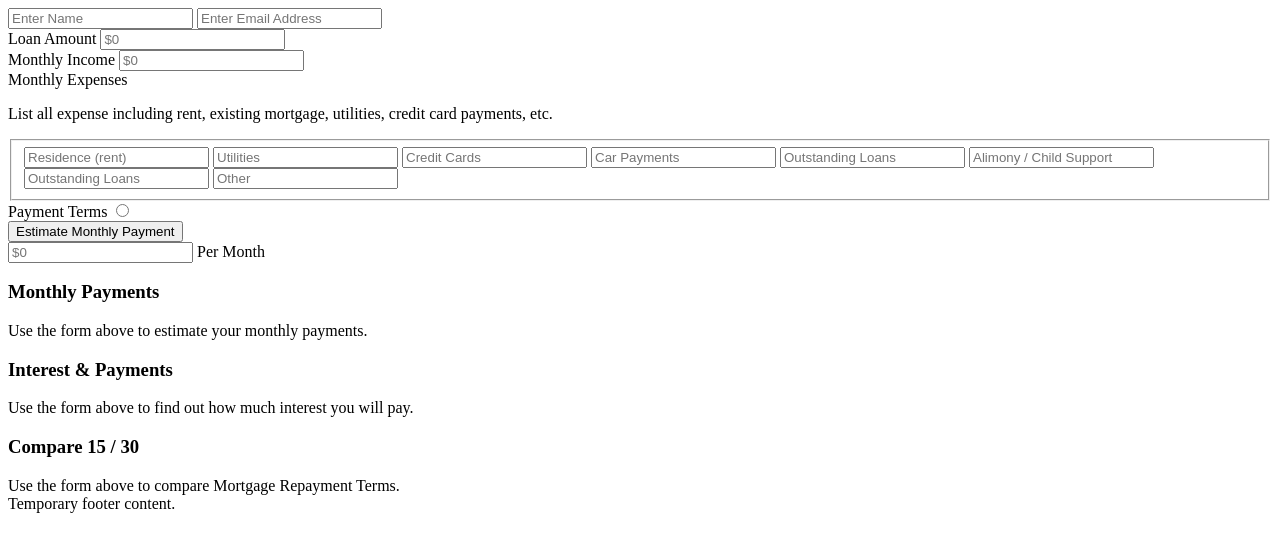
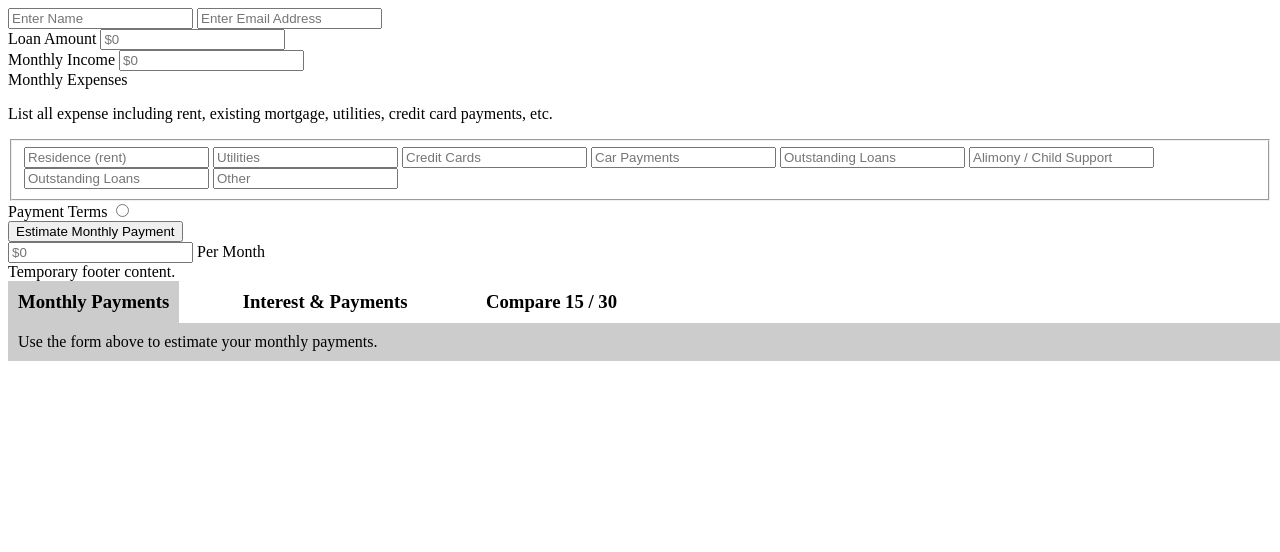
Before and after one commit to mfzaman/test, a PHP site: page / in a window 1280 px wide. Shown: the top 552 px of the page. Run offline with PHP 8.4, Linux system fonts and the light colour scheme.

Commit message:
Added Javascript for tabs

```diff
--- a/index.php
+++ b/index.php
@@ -61,28 +61,27 @@
 
 <div id="tabGroup">
 
-    <div class="tab-content" id="tab1">
-    <h3 class="tabHeader" id="header1">Monthly Payments</h3>
-    <div id="content1">
+    <h3 class="tabHeader active" id="header1">Monthly Payments</h3>
+    <div class="tabContent active" id="content1">
         Use the form above to estimate your monthly payments.
     </div>
+
+
+    <h3 class="tabHeader" id="header2">Interest &amp; Payments</h3>
+    <div class="tabContent" id="content2">
+        Use the form above to find out how much interest you will pay.
     </div>
 
-    <div class="tab-content" id="tab2">
-    <h3 class="tabHeader" id="header2">Interest &amp; Payments</h3>
-    <div id="content2">
-        Use the form above to find out how much interest you will pay.
-    </div>
+
+    <h3 class="tabHeader" id="header3">Compare 15 / 30</h3>
+    <div class="tabContent" id="content3">
+        Use the form above to compare Mortgage Repayment Terms.
     </div>
 
-    <div class="tab-content" id="tab3">
-    <h3 class="tabHeader" id="header3">Compare 15 / 30</h3>
-    <div id="content3">
-        Use the form above to compare Mortgage Repayment Terms.
-    </div>
-    </div>
+      <div class="clear"></div>
+</div>
 
-</div>
+
 
 <div id="footer">
     <div class="footerContent">
@@ -90,6 +89,7 @@
     </div>
 </div>
 
+
 </body>
 <script src="js/script.js" type="text/javascript"></script>
 </html>
--- a/js/script.js
+++ b/js/script.js
@@ -27,6 +27,19 @@ calculateMortgagePayment();
 
 };
 
+function resetTabs() {
+
+    var headerClass = 'tabHeader';
+    var contentClass = 'tabContent';
+
+    var tabHeaders = document.getElementsByClassName('tabHeader');
+    var tabContents = document.getElementsByClassName('tabContent');
+    for (i = 0; i < tabHeaders.length; i++) {
+        tabHeaders[i].className = headerClass;
+        tabContents[i].className = contentClass;
+    }
+};
+
 function tabController() {
     document.getElementById('tabGroup').className = "ready";
 
@@ -36,7 +49,11 @@ function tabController() {
     }
 
     function activateTab(event) {
-        var myID = this.id;
+        var myID = this.id, contentID = myID.replace('header', 'content');
+        resetTabs();
+        document.getElementById(myID).className = "tabHeader active";
+        document.getElementById(contentID).className = "tabContent active";
+        console.log(contentID);
         console.log(myID);
     }
 
--- a/styles/default.css
+++ b/styles/default.css
@@ -0,0 +1,74 @@
+
+.clear {
+    clear: both;
+}
+
+#tabGroup {
+    position: relative;
+    display: block;
+    height: auto;
+}
+
+#header1 {
+    position: absolute;
+    top: 0;
+    left: 0;
+    padding: 10px;
+}
+
+#header2 {
+    position: absolute;
+    top: 0;
+    left: 12em;
+    padding: 10px;
+}
+
+#header3 {
+    position: absolute;
+    top: 0;
+    left: 25em;
+    padding: 10px;
+}
+
+.ready .tabContent {
+    display: none;
+}
+
+/*.ready .tabContent:after {
+    content: "\0020";
+    display: block;
+    clear: both;
+    height: 0;
+    visibility: hidden;
+}*/
+
+.ready .tabContent:after {
+    visibility: hidden;
+    display: block;
+    font-size: 0;
+    content: " ";
+    clear: both;
+    height: 0;
+    }
+.tabContent { display: inline-table; }
+* html .tabContent { height: 1%; }
+.tabContent { display: block; }
+
+.ready .tabContent.active {
+    position: absolute;
+    display: block;
+    margin-top: 60px;
+    left: 0;
+    width: 100%;
+    padding: 10px;
+    background: #ccc;
+    z-index: 1;
+}
+
+.ready .tabHeader.active {
+    background: #ccc;
+}
+
+#footer {
+    clear: both;
+}
```
